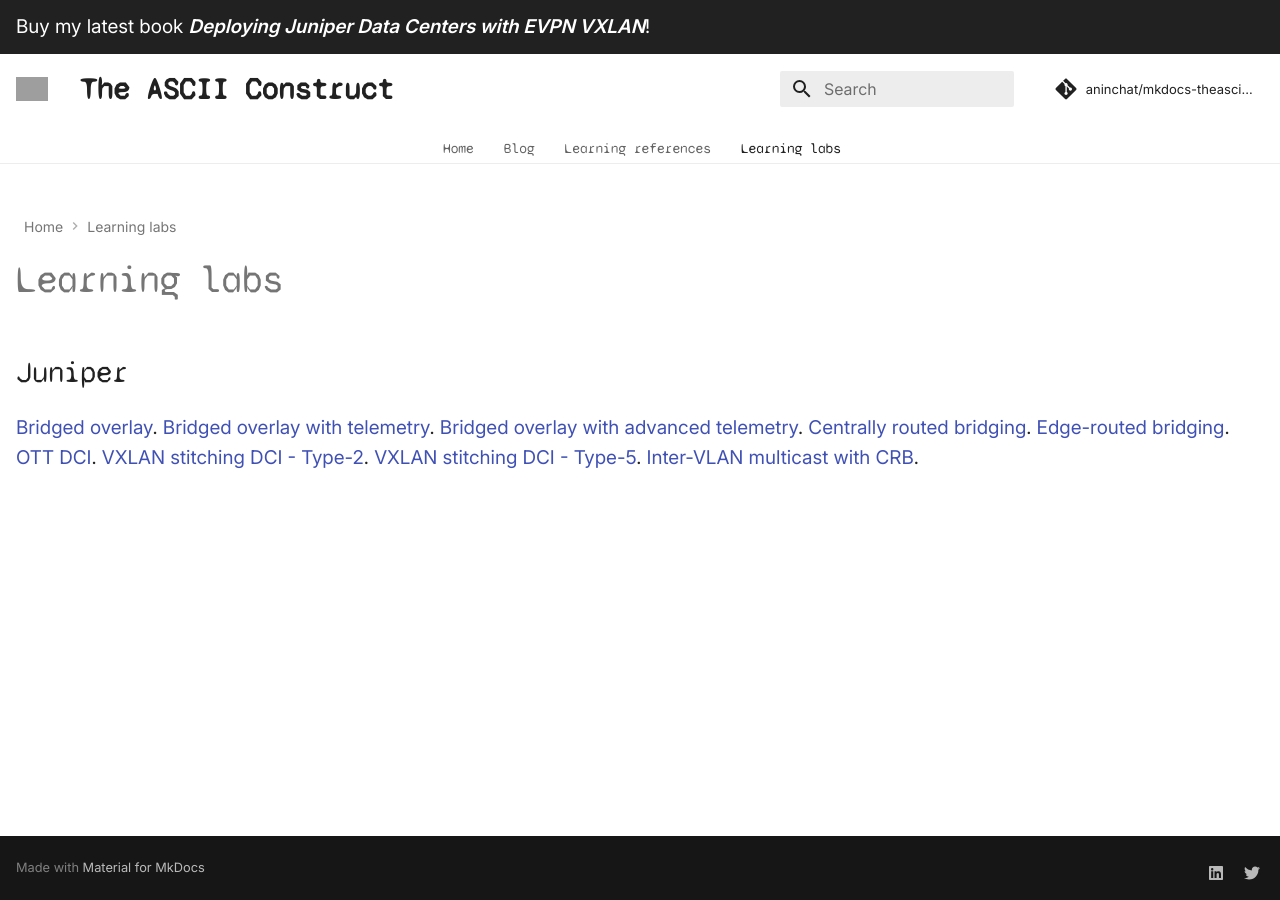
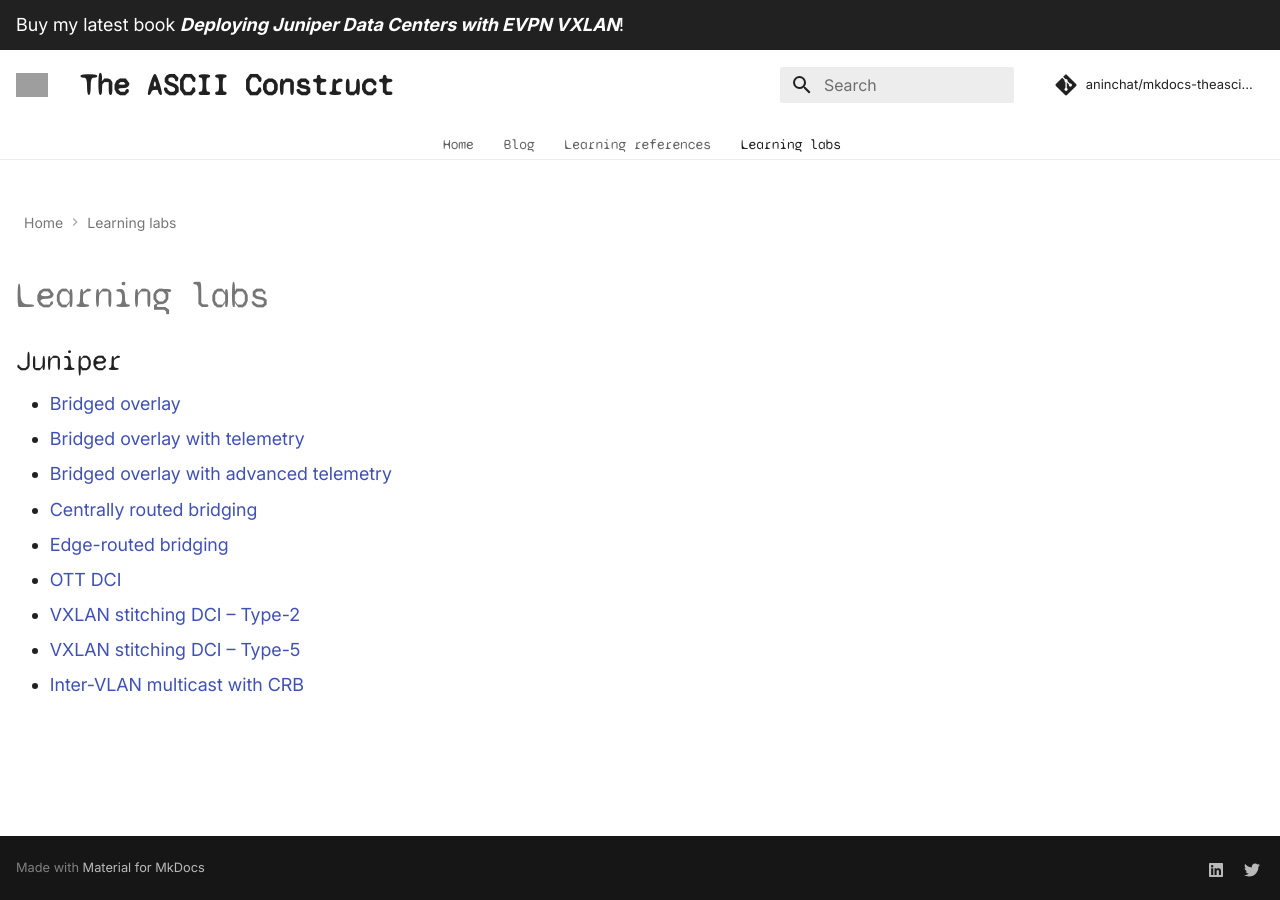
Before and after one commit to aninchat/mkdocs-theasciiconstruct, an MkDocs documentation site: the page built from docs/labs/index.md, in a window 1280 px wide. Built offline with MkDocs 1.6.1 and Material for MkDocs 9.7.7, drawn with Linux system fonts in a browser that asks for light colours; comment, search, counter and statistics services are not loaded; grey boxes are pictures that could not be loaded.

Commit message:
more readability changes

```diff
--- a/docs/labs/index.md
+++ b/docs/labs/index.md
@@ -8,12 +8,12 @@ hide:
 
 ## Juniper
 
-[Bridged overlay](https://github.com/aninchat/learning-labs/tree/master/juniper/bridged-overlay).
-[Bridged overlay with telemetry](https://github.com/aninchat/learning-labs/tree/master/juniper/bridged-overlay-with-telemetry).
-[Bridged overlay with advanced telemetry](https://github.com/aninchat/learning-labs/tree/master/juniper/bridged-overlay-with-telemetry-advanced).
-[Centrally routed bridging](https://github.com/aninchat/learning-labs/tree/master/juniper/crb).
-[Edge-routed bridging](https://github.com/aninchat/learning-labs/tree/master/juniper/erb).
-[OTT DCI](https://github.com/aninchat/learning-labs/tree/master/juniper/dci/ott).
-[VXLAN stitching DCI - Type-2](https://github.com/aninchat/learning-labs/tree/master/juniper/dci/t2-stitching).
-[VXLAN stitching DCI - Type-5](https://github.com/aninchat/learning-labs/tree/master/juniper/dci/t5-stitching).
-[Inter-VLAN multicast with CRB](https://github.com/aninchat/learning-labs/tree/master/juniper/inter-vlan-multicast-crb-redundant).
+- [Bridged overlay](https://github.com/aninchat/learning-labs/tree/master/juniper/bridged-overlay)
+- [Bridged overlay with telemetry](https://github.com/aninchat/learning-labs/tree/master/juniper/bridged-overlay-with-telemetry)
+- [Bridged overlay with advanced telemetry](https://github.com/aninchat/learning-labs/tree/master/juniper/bridged-overlay-with-telemetry-advanced)
+- [Centrally routed bridging](https://github.com/aninchat/learning-labs/tree/master/juniper/crb)
+- [Edge-routed bridging](https://github.com/aninchat/learning-labs/tree/master/juniper/erb)
+- [OTT DCI](https://github.com/aninchat/learning-labs/tree/master/juniper/dci/ott)
+- [VXLAN stitching DCI – Type-2](https://github.com/aninchat/learning-labs/tree/master/juniper/dci/t2-stitching)
+- [VXLAN stitching DCI – Type-5](https://github.com/aninchat/learning-labs/tree/master/juniper/dci/t5-stitching)
+- [Inter-VLAN multicast with CRB](https://github.com/aninchat/learning-labs/tree/master/juniper/inter-vlan-multicast-crb-redundant)
--- a/docs/stylesheets/extra.css
+++ b/docs/stylesheets/extra.css
@@ -8,7 +8,7 @@
 @font-face {
   font-family: "Syne Mono";
   src: url("../assets/fonts/SyneMono-Regular.woff2") format("woff2");
-  font-weight: 300;
+  font-weight: 400; /* Syne Mono is typically single-weight */
   font-style: normal;
   font-display: swap;
 }
@@ -17,16 +17,16 @@
 @font-face {
   font-family: "Fira Mono";
   src: url("../assets/fonts/FiraMono-Regular.woff2") format("woff2");
-  font-weight: 200;
+  font-weight: 400; /* Fira Mono is typically single-weight */
   font-style: normal;
   font-display: swap;
 }
 
-/* Body text (recommended for readability) */
+/* Body text (readable) */
 @font-face {
   font-family: "Inter";
   src: url("../assets/fonts/Inter-VariableFont.woff2") format("woff2");
-  font-weight: 100 600;
+  font-weight: 100 900; /* full variable range */
   font-style: normal;
   font-display: swap;
 }
@@ -71,12 +71,19 @@
 }
 
 /* =========================
-   Typography (readability)
+   Typography (tighter + readable)
    ========================= */
 
 .md-typeset {
-  line-height: 1.6;
-  font-size: 0.95rem; /* good long-form baseline */
+  font-size: 0.90rem;
+  line-height: 1.45;
+}
+
+/* Reduce vertical gaps between blocks (this is the "too much gap" culprit) */
+.md-typeset p,
+.md-typeset ul,
+.md-typeset ol {
+  margin: 0.55em 0;
 }
 
 /* Keep headings on your brand font */
@@ -85,6 +92,11 @@
 .md-typeset h3 {
   font-family: "Syne Mono", ui-monospace, SFMono-Regular, Menlo, Monaco, Consolas, "Liberation Mono", "Courier New", monospace;
 }
+
+/* Optional: slightly tighter heading spacing */
+.md-typeset h1 { margin: 0.6em 0 0.35em; }
+.md-typeset h2 { margin: 0.8em 0 0.35em; }
+.md-typeset h3 { margin: 0.9em 0 0.35em; }
 
 /* Code/config blocks: readable, not cramped */
 .md-typeset pre code {
```
